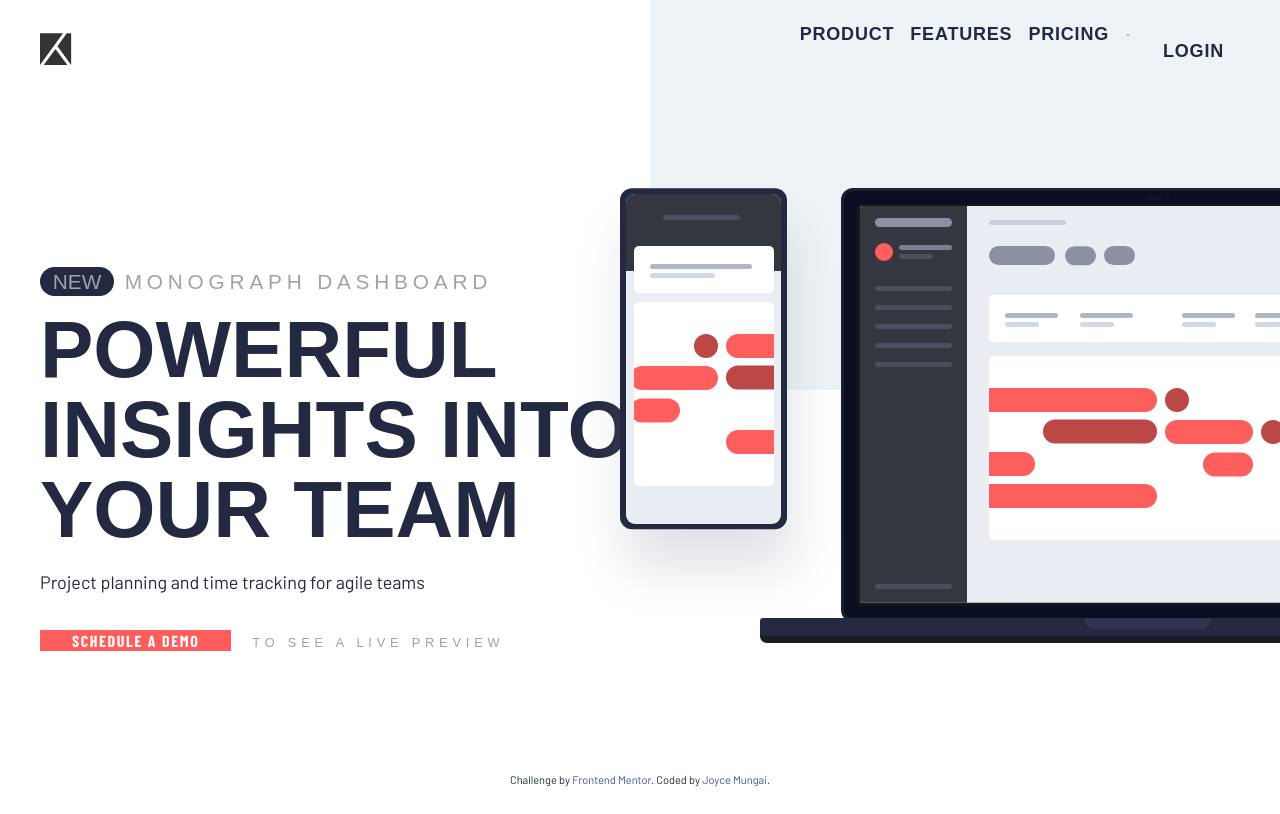
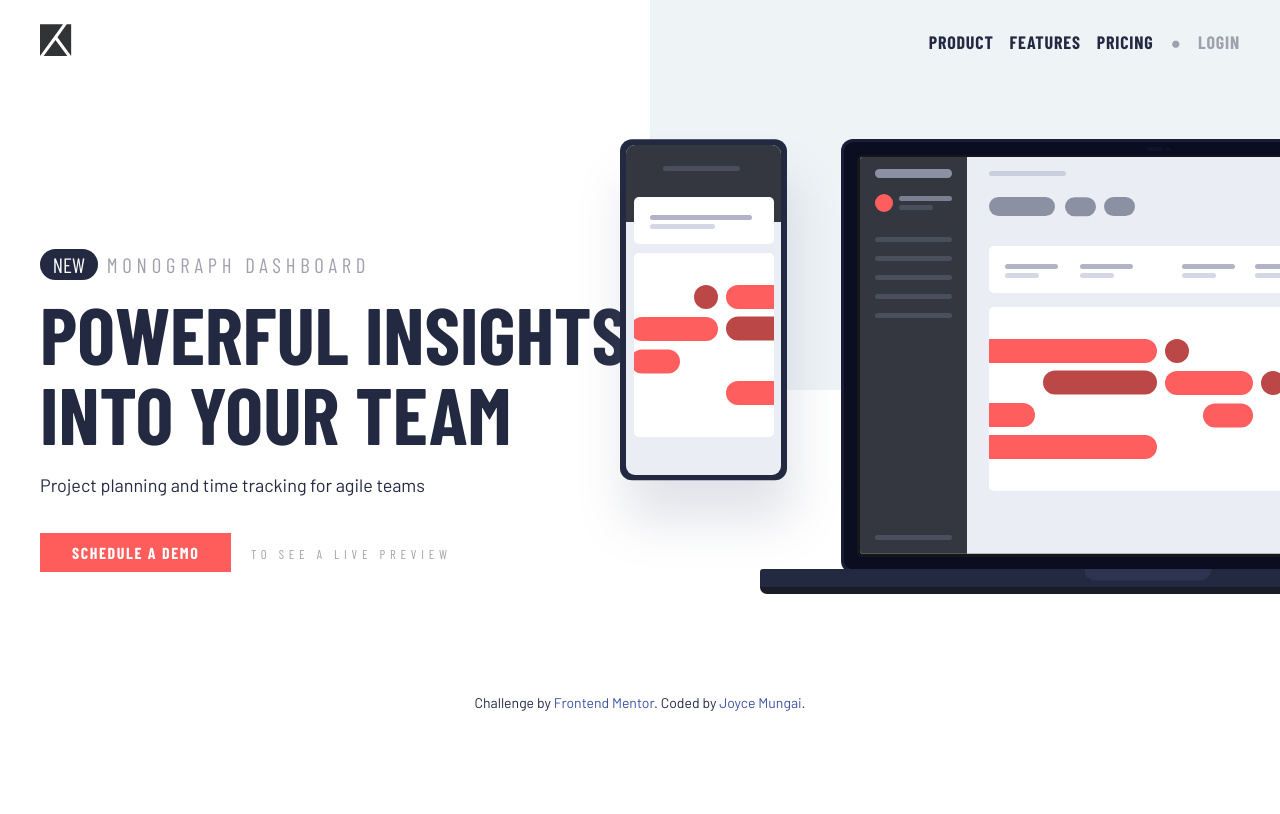
Before and after one commit to WaMungai/project-tracking-component, a plain HTML site: page index.html in a window 1280 px wide. Shown: the top 814 px of the page. Drawn offline with nearby package versions, Linux system fonts and the light colour scheme.

Commit message:
Correct typos

```diff
--- a/index.css
+++ b/index.css
@@ -5,9 +5,15 @@
   padding: 0;
   box-sizing: border-box;
 }
+
+img {
+  /* max-width: 100%; */
+}
+
 ul {
   list-style-type: none;
 }
+
 body {
   font-size: 18px;
   font-family: "Barlow", sans-serif;
@@ -16,11 +22,44 @@ body {
   padding: 1.5rem;
   overflow-x: hidden;
 }
+
 a {
   text-decoration: none;
   color: inherit;
   font-size: inherit;
 }
+
+h1,
+h2,
+li,
+.cta {
+  font-family: "Barlow Condensed", sans-serif;
+}
+
+p {
+  line-height: 1.8;
+}
+
+button {
+  background-color: transparent;
+  border: none;
+  outline: none;
+  cursor: pointer;
+}
+
+.bg {
+  position: absolute;
+  top: 0;
+  right: 0;
+  border-bottom-left-radius: 3rem;
+
+  background-color: hsl(207, 33%, 95%);
+  height: calc(50vh - 10px);
+  width: calc(50vw - 10px);
+
+  z-index: -1;
+}
+
 .header {
   display: flex;
   align-items: center;
@@ -28,18 +67,7 @@ a {
   max-width: 1200px;
   margin: auto;
 }
-h1,h2,li,.cta{
-    font-family: "Barlow Condesed", sans-serif;
-}
-button{
-    background-color: transparent;
-    border:none;
-    outline:none;
-    cursor: pointer;
-}
-p{
-    line-height: 1.8;
-}
+
 nav {
   position: absolute;
   top: -100vh;
@@ -51,9 +79,11 @@ nav {
   box-shadow: 2px 2px 2px rgba(0, 0, 0, 0.15);
   transition: 0.3s;
 }
+
 nav.open {
   top: 6rem;
 }
+
 nav ul {
   display: flex;
   flex-direction: column;
@@ -61,91 +91,96 @@ nav ul {
   text-align: center;
   gap: 1rem;
 }
+
 nav ul li a {
   font-weight: bold;
   text-transform: uppercase;
   letter-spacing: 0.05rem;
 }
-nav ul li:n-th-child(4) {
+
+nav ul li:nth-child(4) {
   display: none;
 }
+
 nav ul li:last-child {
   border-top: 1px solid hsl(207, 33%, 95%);
-  padding: 1rem;
+  padding-top: 1rem;
 }
+
 .close {
   display: none;
 }
-.bg {
-  position: absolute;
-  top: 0;
-  right: 0;
-  border-bottom-left-radius: 3rem;
-  background-color: hsl(207, 33%, 95%);
-  height: calc(50vh - 10px);
-  width: calc(50vw - 10px);
-  z-index: -1;
-}
-.showcase{
+
+.showcase {
   display: flex;
   flex-direction: column-reverse;
-    padding:4rem 0;
+  padding: 4rem 0;
 }
-.showcase article:last-child img{
+
+.showcase article:last-child img {
   width: calc(125vw);
 }
-.showcase h2{
+
+.showcase h2 {
   font-weight: 400;
   font-size: 1.3rem;
   margin: 6rem 0 1rem;
   text-transform: uppercase;
   letter-spacing: 0.3rem;
-    color:hsl(231, 7%, 65%)
+  color: hsl(231, 7%, 65%);
 }
-.showcase h2 span{
+
+.showcase h2 span {
   background-color: hsl(230, 29%, 20%);
-    columns: #fff;
+  color: #fff;
   padding: 0.2rem 0.8rem;
   border-radius: 30px;
   letter-spacing: 0;
 }
-.showcase h1{
-    font-size:3rem;
+
+.showcase h1 {
+  font-size: 3rem;
   line-height: 1;
   text-transform: uppercase;
-    margin-bottom:1rem;
+  margin-bottom: 1rem;
 }
-.showcase p{
+
+.showcase p {
   margin-bottom: 2rem;
 }
-.showcase .cta button{
-    font-size:1rem;
+
+.showcase .cta button {
+  font-size: 1rem;
   font-weight: bold;
   font-family: "Barlow Condensed", sans-serif;
   background-color: hsl(0, 100%, 68%);
   color: #fff;
-    padding: 0.0625rem 2rem;
+  padding: 0.625rem 2rem;
   text-transform: uppercase;
   letter-spacing: 0.1rem;
 }
-.showcase .cta span{
-    font-size:0.8rem;
-    color:hsl(231, 7%, 65%);
+
+.showcase .cta span {
+  font-size: 0.8rem;
+  color: hsl(231, 7%, 65%);
   margin-left: 1rem;
   letter-spacing: 0.3rem;
   text-transform: uppercase;
 }
+
 .attribution {
-  font-size: 11px;
+  font-size: 14px;
   text-align: center;
 }
+
 .attribution a {
   color: hsl(228, 45%, 44%);
 }
-@media(min-width:1024px){
-    nav{
+
+@media (min-width: 1024px) {
+  nav {
     position: relative;
-        top:0;
+    top: 0;
     background-color: transparent;
     padding: 0;
     width: auto;
@@ -154,35 +189,51 @@ nav ul li:last-child {
     box-shadow: none;
     transition: 0;
   }
-    nav.open{
-        top:0;
+
+  nav.open {
+    top: 0;
   }
-    nav ul{
+
+  nav ul {
     flex-direction: row;
   }
-    nav ul li:nth-child(4){
+
+  nav ul li:nth-child(4) {
     display: block;
-       color:hsl(231, 7%, 65%);
+    color: hsl(231, 7%, 65%);
+    font-size: 4rem;
+    line-height: 0.2;
   }
-    #menu-button{
+
+  nav ul li:last-child {
+    border-top: none;
+    padding-top: 0;
+    color: hsl(231, 7%, 65%);
+  }
+
+  #menu-button {
     display: none;
   }
-    .showcase{
+
+  .showcase {
     display: grid;
     grid-template-columns: repeat(2, 1fr);
     max-width: 1200px;
     margin: auto;
-        place-items:center;
+    place-items: center;
     padding: 6rem 0;
   }
-    .showcase h1{
+
+  .showcase h1 {
     font-size: 5rem;
   }
-    .showcase article:last-child{
+
+  .showcase article:last-child {
     position: absolute;
-        right:-16rem;
+    right: -16rem;
   }
-    .showcase article:last-child img{
+
+  .showcase article:last-child img {
     width: auto;
   }
 }
--- a/index.html
+++ b/index.html
@@ -1,15 +1,19 @@
 <!DOCTYPE html>
 <html lang="en">
   <head>
-  <meta charset="UTF-8">
-  <meta name="viewport" content="width=device-width, initial-scale=1.0"> <!-- displays site properly based on user's device -->
+    <meta charset="UTF-8" />
+    <meta name="viewport" content="width=device-width, initial-scale=1.0" />
+    <!-- displays site properly based on user's device -->
 
-  <link rel="icon" type="image/png" sizes="32x32" href="./images/favicon-32x32.png">
-  <link rel="stylesheet" href="index.css"/>
+    <link
+      rel="icon"
+      type="image/png"
+      sizes="32x32"
+      href="./images/favicon-32x32.png"
+    />
+    <link rel="stylesheet" href="index.css" />
 
     <title>Frontend Mentor | Project tracking intro component</title>
-
-
   </head>
   <body>
     <div class="bg"></div>
@@ -28,7 +32,7 @@
           </ul>
         </nav>
         <button id="menu-button">
-        <img src="./images/icon-hamburger.svg" alt="" class="menu"/>
+          <img src="./images/icon-hamburger.svg" alt="" class="menu" />
           <img src="./images/icon-close.svg" alt="" class="close" />
         </button>
       </header>
@@ -43,7 +47,7 @@
           </div>
         </article>
         <article>
-        <img src="./images/illustration-devices.svg" alt=""/>
+          <img src="./images/illustration-devices.svg" alt="" />
         </article>
       </section>
     </main>
@@ -52,8 +56,11 @@
 
     <footer>
       <p class="attribution">
-      Challenge by <a href="https://www.frontendmentor.io?ref=challenge" target="_blank">Frontend Mentor</a>.
-      Coded by <a href="https://fairytechmother.netlify.app/">Joyce Mungai</a>.
+        Challenge by
+        <a href="https://www.frontendmentor.io?ref=challenge" target="_blank"
+          >Frontend Mentor</a
+        >. Coded by
+        <a href="https://fairytechmother.netlify.app/">Joyce Mungai</a>.
       </p>
     </footer>
   </body>
```
Lines whose indentation alone changed are shown as unchanged.
